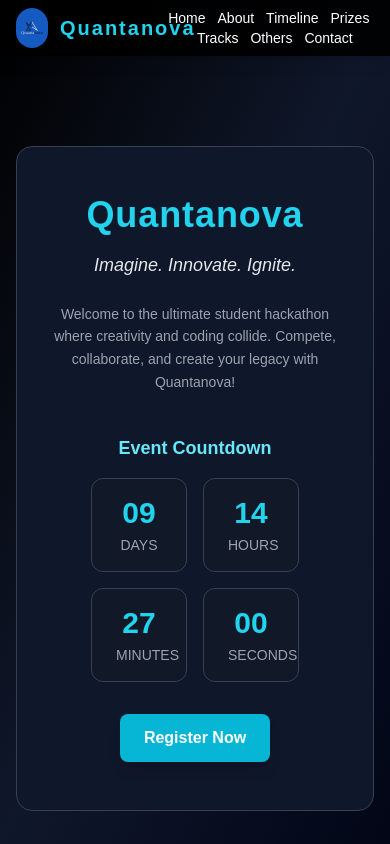
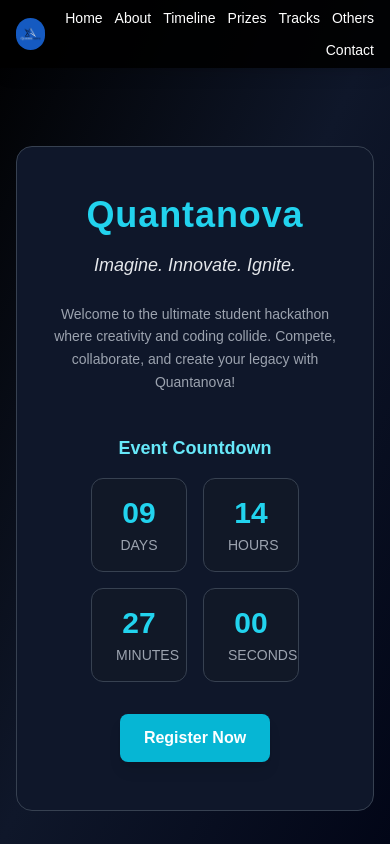
Before and after one commit to nattureddy/quantanova-website, a React (Create React App) app: page / in a window 390 px wide. Shown: the top 844 px of the page. Built offline with nearby package versions, Linux system fonts and the light colour scheme.

Commit message:
Navbar mobile optimized: hide title on small screens, fit links

```diff
--- a/src/components/Navbar.jsx
+++ b/src/components/Navbar.jsx
@@ -1,6 +1,6 @@
 import React from "react";
 import { Link } from "react-router-dom";
-import logo from "../assets/logo.jpg"; // Ensure correct path
+import logo from "../assets/logo.jpg"; // Ensure the path is correct
 
 const Navbar = () => {
   return (
@@ -11,15 +11,15 @@ const Navbar = () => {
           <img
             src={logo}
             alt="Quantanova Logo"
-            className="w-10 h-10 rounded-full object-cover"
+            className="w-8 h-8 md:w-10 md:h-10 rounded-full object-cover"
           />
-          <h1 className="text-xl font-extrabold text-cyan-400 tracking-widest">
+          <h1 className="hidden md:block text-2xl font-extrabold text-cyan-400 tracking-widest">
             Quantanova
           </h1>
         </div>
 
-        {/* Full Menu (Always Visible, Responsive) */}
-        <ul className="flex flex-wrap justify-center space-x-3 sm:space-x-4 md:space-x-6 font-medium text-sm sm:text-base">
+        {/* Navigation Links */}
+        <ul className="flex flex-wrap justify-end gap-3 text-sm sm:text-base md:text-lg font-medium">
           <li><Link to="/" className="hover:text-cyan-300 transition">Home</Link></li>
           <li><Link to="/about" className="hover:text-cyan-300 transition">About</Link></li>
           <li><Link to="/timeline" className="hover:text-cyan-300 transition">Timeline</Link></li>
```
